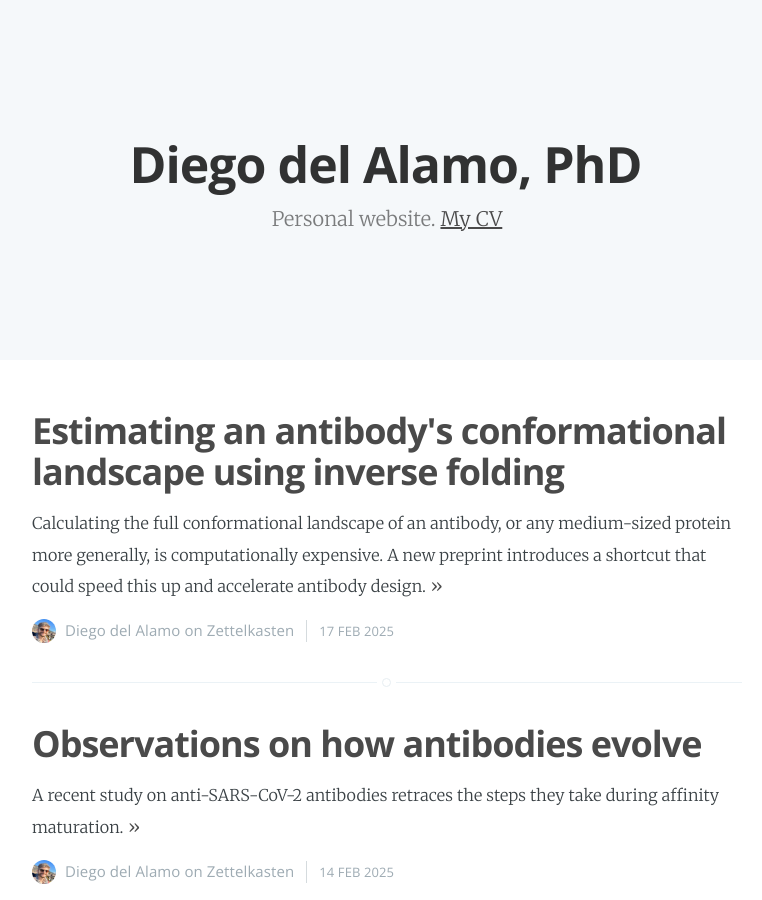
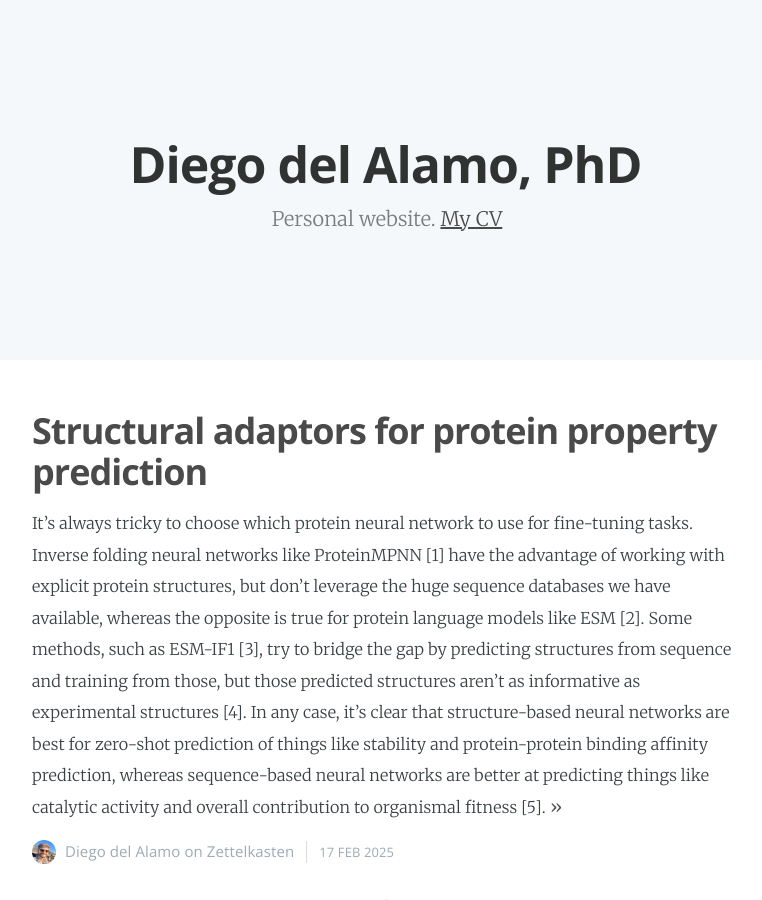
Before and after one commit to delalamo/delalamo.github.io, a Jekyll site: the page built from index.html, in a window 1280 px wide and 900 px high. Shown: the whole window, without its empty margins (253-1015 px from the left). Built offline with Jekyll 4.4.1, drawn with Linux system fonts in a browser that asks for light colours; the list of posts is cut into pages by our own code.

Commit message:
Adding post and correcting citation errors

```diff
--- a/_posts/2025-02-13-nb_conf.markdown
+++ b/_posts/2025-02-13-nb_conf.markdown
@@ -8,12 +8,12 @@ Four years after the protein folding problem was allegedly solved, we still can'
 
 Nanobodies are single-domain antibodies used as clinical therapeutics and experimental reagents for tasks such as bulking up protein structures for cryo-EM [1]. Despite their smaller size, they share the same difficulties as traditional antibodies when it comes to structure prediction, namely the inability to reliably predict how and where they bind their targets, with success rates ranging in the 33-50% range [2, 3]. A report published last week [4] identifies a major determinant of whether the binding mode is correctly predicted: the "kink" or bend found in many CDR3 loops that is also found in most human antibodies [5]. The recent structure prediction tool AlphaFold3 correctly docked nanobodies to their antigens nearly 80% of the time when the CDR3 conformation was extended, but barely 25% of the time when it was kinked.
 
-![Kinked CDR3 loops are more difficult to predict than extended loops](/assets/post_images/2025_09_02/2025_09_02_A.png){: width="400px" }
+![Kinked CDR3 loops are more difficult to predict than extended loops](/assets/post_images/2025_02_09/2025_02_09_A.png){: width="400px" }
 *Figure from [4]*
 
 Fortunately, these models were effective at predicting whether the kink was there or not.
 
-![CDR3 conformation is mostly correctly predicted by AlphaFold2 and AlphaFold3](/assets/post_images/2025_09_02/2025_09_02_B.png)
+![CDR3 conformation is mostly correctly predicted by AlphaFold2 and AlphaFold3](/assets/post_images/2025_02_09/2025_02_09_B.png)
 *Figure from [4]*
 
 In any case, whether that observation extends to human paired antibodies, the structures of which are more difficult to predict [6], remains to be seen.
--- a/_posts/2025-02-17-nb_active_learning.markdown
+++ b/_posts/2025-02-17-nb_active_learning.markdown
@@ -29,6 +29,6 @@ The rest of the preprint is short on details, and its main text is only three pa
 1. Verkuil et al. ["Language models generalize beyond natural proteins"](doi.org/10.1101/2022.12.21.521521) biorxiv 2022
 2. Nijkamp et al. ["Progen2: Exploring the boundaries of protein language models"](doi.org/10.1016/j.cels.2023.10.002) Cell Systems 2023
 3. Brotzakis et al. ["Design of Protein Sequences with Precisely Tuned Kinetic Properties"](doi.org/10.1101/2025.02.13.638027) biorxiv 2025
-4. Dauparas et al. ["Robust deep learning-based protein sequence design using ProteinMPNN"](doi.org/10.1126/science.add2187) Science 2023
+4. Dauparas et al. ["Robust deep learning-based protein sequence design using ProteinMPNN"](doi.org/10.1126/science.add2187) Science 2022
 5. Shuai et al. ["IgLM: Infilling language modeling for antibody sequence design"](doi.org/10.1016/j.cels.2023.10.001) Cell Systems 2023
 6. Fernandez-Quintero et al. ["Challenges in antibody structure prediction"](doi.org/10.1080/19420862.2023.2175319) mAbs 2022
--- /dev/null
+++ b/_posts/2025-02-20-adaptors.markdown
@@ -0,0 +1,29 @@
+---
+layout: post
+title:  "Structural adaptors for protein property prediction"
+date:   2025-02-17 2:19:00
+categories: [Zettelkasten]
+---
+It's always tricky to choose which protein neural network to use for fine-tuning tasks. Inverse folding neural networks like ProteinMPNN [1] have the advantage of working with explicit protein structures, but don't leverage the huge sequence databases we have available, whereas the opposite is true for protein language models like ESM [2]. Some methods, such as ESM-IF1 [3], try to bridge the gap by predicting structures from sequence and training from those, but those predicted structures aren't as informative as experimental structures [4]. In any case, it's clear that structure-based neural networks are best for zero-shot prediction of things like stability and protein-protein binding affinity prediction, whereas sequence-based neural networks are better at predicting things like catalytic activity and overall contribution to organismal fitness [5].
+
+A recent preprint by Li & Luo [6] discusses a way to combine both types of neural networks when fine-tuning for protein property prediction. Their method, names SPURS, introduces the final embeddings from the structure-based neural network ProteinMPNN into each intermediate layer of ESM2, thereby passing on the advantages of that 3D information to the sequence-based model.
+
+![Overall setup of the SPURS neural network](/assets/post_images/2025_02_20/2025_02_20_A.png)
+*Figure from [6]*
+
+After fine-tuning this network on the mega-scale dataset by Tsuboyama et al [7], which measured nearly a million stability measurements across several hundred proteins, they end up with a state-of-the-art thermostability predictor. This beats ThermoMPNN, a fine-tuned version of ProteinMPNN trained on the same dataset [8], directly showing how adding the language model into the mix contributed to performance.
+
+![Performance of SPURS compared to its competitors on various datasets](/assets/post_images/2025_02_20/2025_02_20_B.png)
+*Figure from [6]*
+
+This isn't the first time structural adaptors for language models have been discussed; Ruffolo et al [9] discussed the idea for generative modeling using the ProGen language model late last year. But this is (to my knowledge) the first time I've seen it for this kind of property prediction. It's also worth noting that this scheme only works when large-scale data is available, as it adds thousands of parameters that would, in a normal experimental setup, be underdetermined without some kind of regularization.
+
+1. Dauparas et al. ["Robust deep learning-based protein sequence design using ProteinMPNN"](doi.org/10.1126/science.add2187) Science 2022
+2. Lin et al. ["Evolutionary-scale prediction of atomic-level protein structure with a language model"](doi.org/10.1126/science.ade2574) Science 2023
+3. Hsu et al. ["Learning inverse folding from millions of predicted structures"](doi.org/10.1101/2022.04.10.487779) ICML 2022
+4. Su et al. ["SaProt: Protein language modeling with structure-aware vocabulary"](doi.org/10.1101/2023.10.01.560349) ICLR 2024
+5. Notin et al. ["ProteinGym: Large-scale benchmarks for protein design and fitness prediction"](doi.org/10.1101/2023.12.07.570727) biorxiv 2023
+6. Li & Luo. ["Rewiring protein sequence and structure generative models to enhance protein stability prediction"](doi.org/10.1101/2025.02.13.638154) biorxiv 2025
+7. Tsuboyama et al. ["Mega-scale experimental analysis of protein folding stability in biology and protein design"](doi.org/10.1038/s41586-023-06328-6) Nature 2023
+8. Dieckhaus et al. ["Transfer learning to leverage larger datasets for improved prediction of protein stability changes"](https://doi.org/10.1073/pnas.2314853121) PNAS 2024
+9. Ruffolo et al. ["Adapting protein language models for structure-conditioned design"](doi.org/10.1101/2024.08.03.606485) biorxiv 2024
```
Also changed, not shown: assets/post_images/2025_02_09/2025_02_09_A.png (renamed from assets/post_images/2025_09_02/2025_09_02_A.png), assets/post_images/2025_02_09/2025_02_09_B.png (renamed from assets/post_images/2025_09_02/2025_09_02_B.png), assets/post_images/2025_02_20/2025_02_20_A.png (added), assets/post_images/2025_02_20/2025_02_20_B.png (added).
